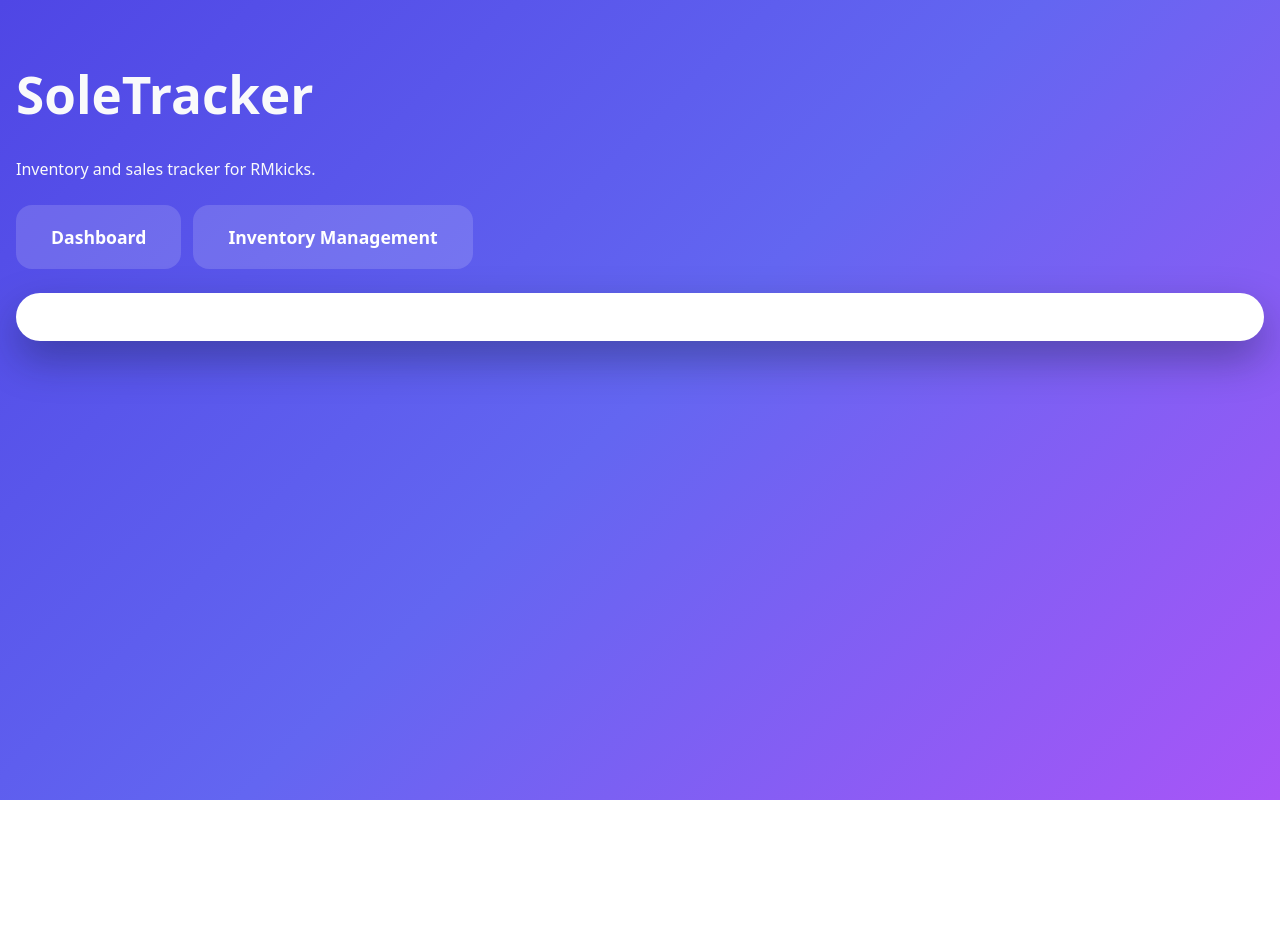
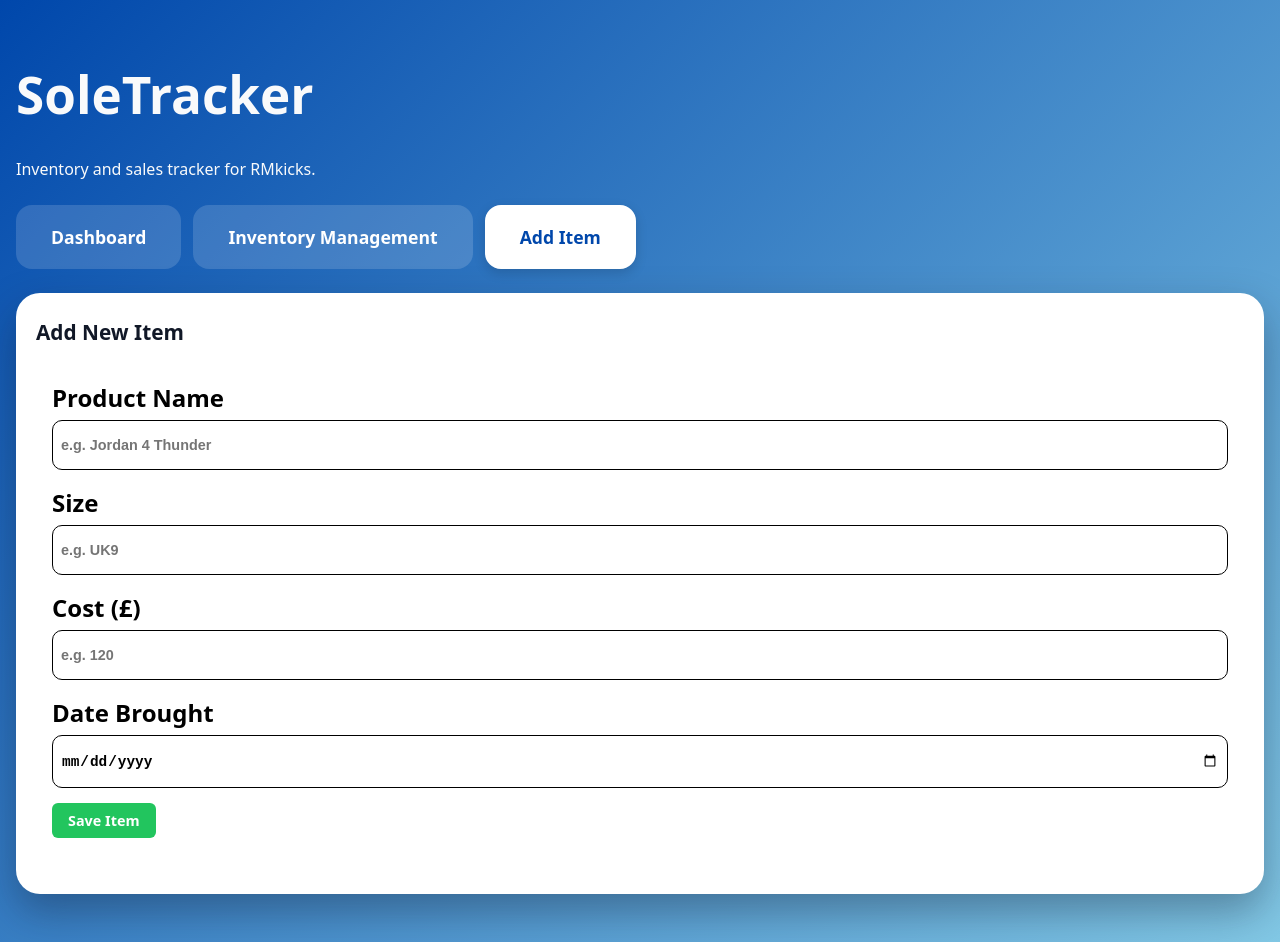
Before and after one commit to traviskayode818/resell-tracker, a React (Vite) app in the folder frontend/: page /add-item in a window 1280 px wide. Before the commit the page ends 800 px from the top, so only its background shows below. Built offline with nearby package versions, Linux system fonts and the light colour scheme.

Commit message:
Made some major changes (new add item page) and some cosmetic changes also finished the dashboard percentage changes

```diff
--- a/frontend/src/App.css
+++ b/frontend/src/App.css
@@ -15,7 +15,7 @@ body {
 .app-root {
   min-height: 100vh;
   width: 100%;
-  background: linear-gradient(135deg, #4f46e5, #6366f1, #a855f7);
+  background: linear-gradient(135deg, #0047AB,#82C8E5);
   display: flex;
   justify-content: center;
   align-items: flex-start;
@@ -35,7 +35,7 @@ body {
 
 /* Main content card with shadow and rounded corners */
 .app-card {
-  background: #ffffff;
+  background: #fff;
   border-radius: 24px;
   padding: 24px 20px;
   box-shadow: 0 18px 40px rgba(15, 23, 42, 0.35);
@@ -91,7 +91,7 @@ body {
 /* Active tab styling (selected) */
 .nav-tab.active {
   background: #ffffff;
-  color: #5b21b6;
+  color: #0047AB;
   border: 3px solid #ffffff;
   box-shadow: 0 4px 12px rgba(0, 0, 0, 0.15);
 }
@@ -161,8 +161,8 @@ body {
 
 /* Active/selected filter button state */
 .filter-active {
-  background: #4f46e5;
-  border-color: #4f46e5;
+  background: #0047AB;
+  border-color: #0047AB;
   color: #ffffff;
 }
 
@@ -354,36 +354,33 @@ body {
   margin-bottom: 16px;
   padding: 16px;
   border-radius: 10px;
-  border: 1px solid rgba(255, 255, 255, 0.2);
-  background: rgba(0, 0, 0, 0.3);
-}
-
-.add-item-form h3 {
-  margin-top: 0;
-  margin-bottom: 12px;
-  font-size: 1rem;
+  background:#fff;
 }
 
 /* Form row container for input fields */
 .form-row {
-  margin-bottom: 10px;
+  margin-bottom: 15px;
 }
 
 /* Label styling for form inputs */
 .form-row label {
   display: flex;
   flex-direction: column;
-  font-size: 0.9rem;
+  font-size: 1.5rem;
+  color:#000000;
+  font-weight: 600;
   gap: 4px;
 }
 
 /* Input field styling within forms */
 .form-row input {
-  padding: 6px 8px;
-  border-radius: 6px;
-  border: 1px solid #d1d5db;
+  padding: 16px 8px;
+  border-radius: 10px;
+  border: 1px solid #000000;
   background: #ffffff;
-  color: #111827;
+  color: #000000;
+  font-size: 0.9rem;
+  font-weight: 800;
 }
 
 /* Form action buttons container */
@@ -393,15 +390,7 @@ body {
   gap: 8px;
 }
 
-/* Placeholder for add item button (unused) */
-.add-item-placeholder {
-  margin-bottom: 16px;
-  padding: 12px;
-  border-radius: 8px;
-  border: 1px dashed rgba(255, 255, 255, 0.4);
-  font-size: 0.9rem;
-  opacity: 0.9;
-}
+
 
 /* ============================================
    SELL FORM (INLINE)
@@ -551,8 +540,8 @@ body {
 }
 
 .period-selector button.active {
-  background: #4f46e5;
-  border-color: #4f46e5;
+  background: #0047AB;
+  border-color: #0047AB;
   color: #ffffff;
 }
 
@@ -572,7 +561,10 @@ body {
   border: 1px solid #e5e7eb;
   box-shadow: 0 2px 8px rgba(0, 0, 0, 0.05);
 }
-
+.stat-label-emoji {
+  font-size: 2rem;
+  margin: 0;
+}
 .stat-label {
   font-size: 0.9rem;
   color: #6b7280;
--- a/frontend/src/App.jsx
+++ b/frontend/src/App.jsx
@@ -12,6 +12,8 @@ import Navigation from './components/Navigation';
 import Dashboard from './components/Dashboard';
 import './App.css';
 import Inventory from './components/Inventory';
+import AddItem from './components/AddItem';
+
 
 
 function App() {
@@ -34,6 +36,7 @@ function App() {
             <Routes>
               <Route path='/' element={<Dashboard />} />
               <Route path='inventory' element={<Inventory />} />
+              <Route path='add-item' element={<AddItem/>} />
             </Routes>
           </section>
         </main>
--- /dev/null
+++ b/frontend/src/components/AddItem.jsx
@@ -0,0 +1,118 @@
+import { useState } from 'react';
+import { API_BASE_URL } from '../config';
+
+function AddItem() {
+    const [newItem, setNewItem] = useState ({
+        name: '',
+        size: '',
+        purchase_date: '',
+        purchase_price: '',
+    });
+    const [loading, setLoading] = useState(false);
+    const [error, setError] = useState(null);
+
+
+    const handleAddItem = async () => {
+        try {
+            setLoading(true);
+            setError(null);
+            const response = await fetch(`${API_BASE_URL}/items`, {
+                method: 'POST',
+                headers: {
+                    'Content-Type': 'application/json',
+                },
+                body: JSON.stringify(newItem),
+            });
+
+        if(!response.ok) {
+            throw new Error('Failed to add item');
+        }
+        const createdItem = await response.json();
+
+        setNewItem({
+            name: '',
+            size: '',
+            purchase_price: '',
+            purchase_date:''
+        });
+        alert("Item added successfully")
+        }catch(err) {
+            console.error('Error adding items', err);
+            alert('Error adding item');
+        }finally{
+            setLoading(false)
+        }
+    }
+
+
+    return (
+        <div>
+        <h2>Add New Item</h2>
+        <div className="add-item-form">
+          {/* Item Name Input */}
+          <div className="form-row">
+            <label>
+              Product Name
+              <input
+                type="text"
+                value={newItem.name}
+                onChange={(e) => setNewItem({ ...newItem, name: e.target.value })}
+                placeholder="e.g. Jordan 4 Thunder"
+              />
+            </label>
+          </div>
+
+          {/* Item Size Input */}
+          <div className="form-row">
+            <label>
+              Size
+              <input
+                type="text"
+                value={newItem.size}
+                onChange={(e) => setNewItem({ ...newItem, size: e.target.value })}
+                placeholder="e.g. UK9"
+              />
+            </label>
+          </div>
+
+          {/* Purchase Price Input */}
+          <div className="form-row">
+            <label>
+              Cost (£)
+              <input
+                type="number"
+                value={newItem.purchase_price}
+                onChange={(e) => setNewItem({ ...newItem, purchase_price: e.target.value })}
+                placeholder="e.g. 120"
+              />
+            </label>
+          </div>
+
+          {/* Purchase Date Input */}
+          <div className="form-row">
+            <label>
+              Date Brought
+              <input
+                type="date"
+                value={newItem.purchase_date}
+                onChange={(e) => setNewItem({ ...newItem, purchase_date: e.target.value })}
+              />
+            </label>
+          </div>
+
+          {/* Form Action Buttons */}
+          <div className="form-actions">
+            <button className="add-item-btn"
+            onClick={handleAddItem}
+            disabled={loading}
+            >
+              {loading ? 'Adding..' : 'Save Item'}
+            </button>
+          </div>
+        </div>
+        </div>
+    );
+
+}
+
+export default AddItem;
--- a/frontend/src/components/ItemsList.jsx
+++ b/frontend/src/components/ItemsList.jsx
@@ -72,36 +72,6 @@ function ItemsList() {
       setError(err.message);
     } finally {
       setLoading(false);
-    }
-  };
-
-  /**
-   * Handles adding a new item to inventory
-   * Sends POST request to API and updates local state
-   */
-  const handleAddItem = async () => {
-    try {
-      const response = await fetch(`${API_BASE_URL}/items`, {
-        method: 'POST',
-        headers: {
-          'Content-Type': 'application/json',
-        },
-        body: JSON.stringify(newItem),
-      });
-
-      if (!response.ok) {
-        throw new Error('Failed to add item');
-      }
-
-      const createdItem = await response.json();
-      // Add new item to the beginning of the list for immediate visibility
-      setItems([createdItem, ...items]);
-      // Reset form and hide it
-      setNewItem(INITIAL_NEW_ITEM_STATE);
-      setShowAddForm(false);
-    } catch (err) {
-      console.error('Error adding item:', err);
-      alert('Error adding item');
     }
   };
 
@@ -216,11 +186,17 @@ function ItemsList() {
       return sum + profit;
     }, 0);
 
-    const totalCost = items.reduce((sum, item) => {
+    const unsoldItems = items.filter(item =>{
+      if (item.status == 'SOLD') return false;
+
+      return items;
+    });
+
+    const totalCost = unsoldItems.reduce((sum, item) => {
       const cost = Number(item.purchase_price);
-
       return sum + cost;
     }, 0);
+
 
     return { totalItems, availableItems, soldItems, totalRevenue, totalProfit, totalCost};
   };
@@ -298,80 +274,8 @@ function ItemsList() {
             Sold
           </button>
         </div>
-
-        {/* Button to show the add item form */}
-        <button className="add-item-btn" onClick={() => setShowAddForm(true)}>
-          + Add Item
-        </button>
       </div>
 
-      {/* Add Item Form - conditionally rendered */}
-      {showAddForm && (
-        <div className="add-item-form">
-          <h3>Add New Item</h3>
-
-          {/* Item Name Input */}
-          <div className="form-row">
-            <label>
-              Name
-              <input
-                type="text"
-                value={newItem.name}
-                onChange={(e) => setNewItem({ ...newItem, name: e.target.value })}
-                placeholder="e.g. Jordan 4 Thunder"
-              />
-            </label>
-          </div>
-
-          {/* Item Size Input */}
-          <div className="form-row">
-            <label>
-              Size
-              <input
-                type="text"
-                value={newItem.size}
-                onChange={(e) => setNewItem({ ...newItem, size: e.target.value })}
-                placeholder="e.g. UK9"
-              />
-            </label>
-          </div>
-
-          {/* Purchase Price Input */}
-          <div className="form-row">
-            <label>
-              Cost (£)
-              <input
-                type="number"
-                value={newItem.purchase_price}
-                onChange={(e) => setNewItem({ ...newItem, purchase_price: e.target.value })}
-                placeholder="e.g. 120"
-              />
-            </label>
-          </div>
-
-          {/* Purchase Date Input */}
-          <div className="form-row">
-            <label>
-              Date Brought
-              <input
-                type="date"
-                value={newItem.purchase_date}
-                onChange={(e) => setNewItem({ ...newItem, purchase_date: e.target.value })}
-              />
-            </label>
-          </div>
-
-          {/* Form Action Buttons */}
-          <div className="form-actions">
-            <button className="add-item-btn" onClick={handleAddItem}>
-              Save Item
-            </button>
-            <button className="cancel-btn" onClick={() => setShowAddForm(false)}>
-              Cancel
-            </button>
-          </div>
-        </div>
-      )}
 
       {/* Items List - displays all filtered items */}
       <div className="items-list">
--- a/frontend/src/components/Navigation.jsx
+++ b/frontend/src/components/Navigation.jsx
@@ -22,6 +22,13 @@ function Navigation() {
       >
         Inventory Management
       </NavLink>
+
+      <NavLink
+      to="/add-item"
+      className={({ isActive }) => isActive ? 'nav-tab active' : 'nav-tab'}
+      >
+        Add Item
+      </NavLink>
     </nav>
   );
 }
```
Also changed, not shown: frontend/src/components/Dashboard.jsx (+68 -10 lines).
